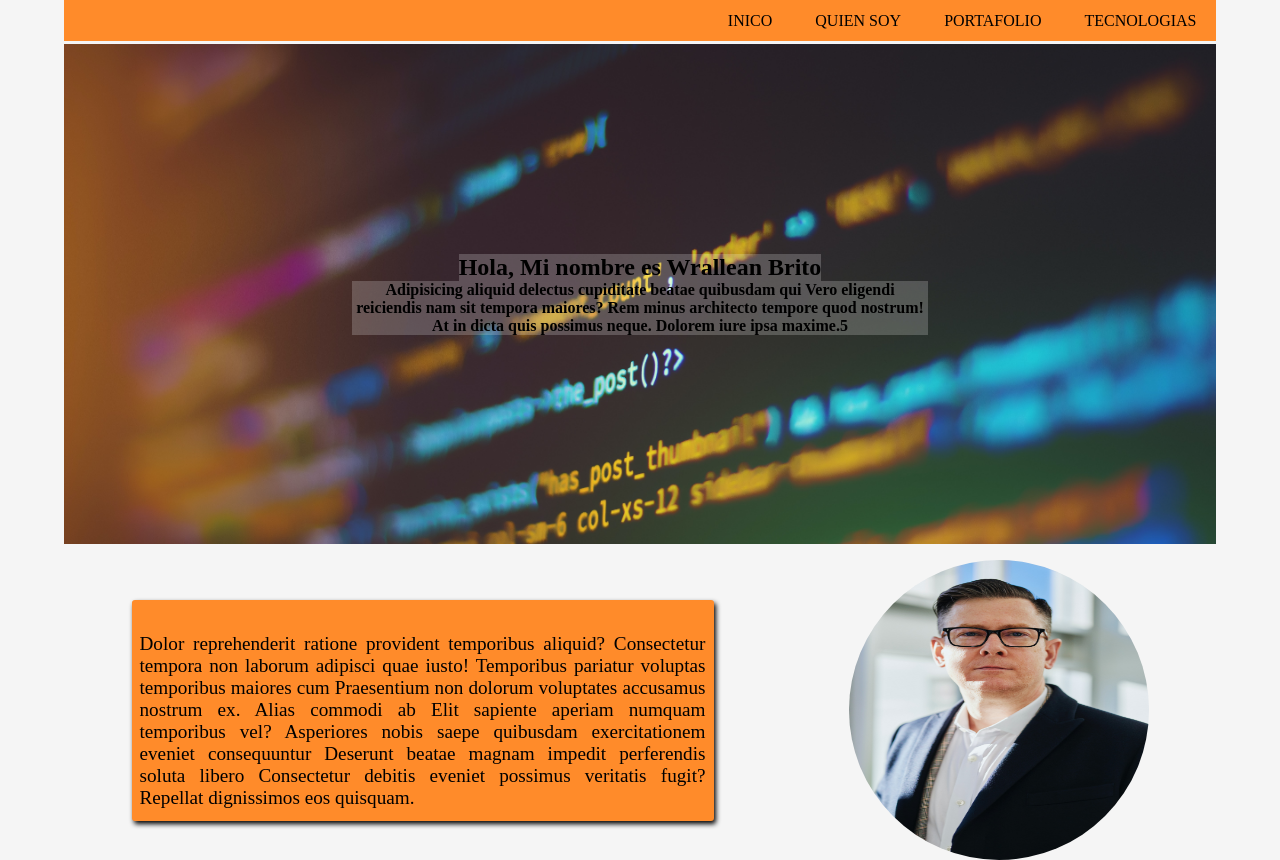
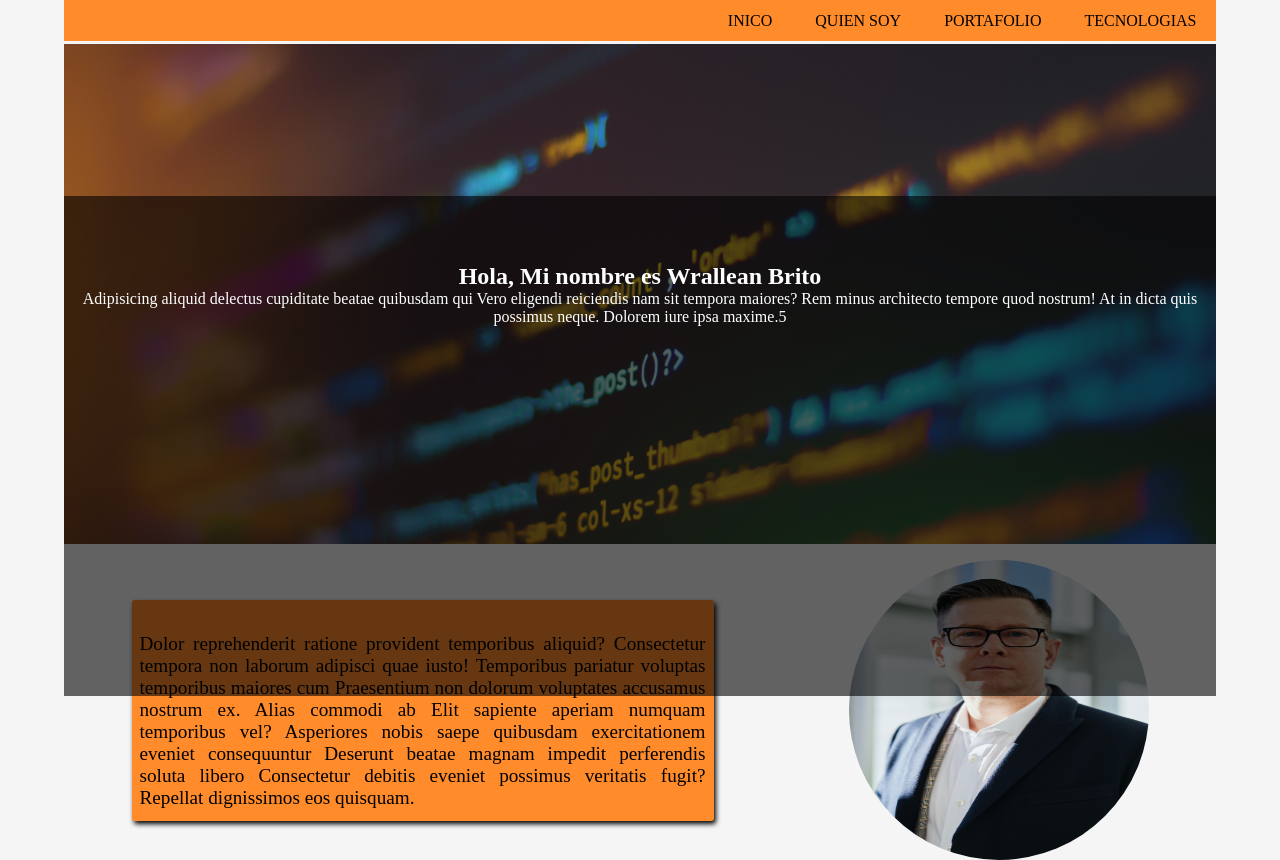
Before and after one commit to WralleanBrito/WralleanBrito.github.io, a plain HTML site: page index.html in a window 1280 px wide. Drawn offline with Linux system fonts and the light colour scheme.

Commit message:
Se agrego capa sobre la imagen de fondo del banner

```diff
--- a/css/main.css
+++ b/css/main.css
@@ -56,14 +56,21 @@
   margin-bottom: 1em;
 }
 
+.bg-banner::before {
+  content: '';
+  position:absolute;
+  bottom: 13.01%;
+  width: 90%;
+  height: 500px;
+  margin: auto;
+  background-color: rgba(0, 0, 0, 0.6);
+}
+
 .bg-banner h2,
 .bg-banner p {
-  background-color: rgba(255, 255, 255, 0.2);
-}
-
-.bg-banner p {
-  width: 50%;
-  font-weight: bold;
+  background-color: rgba(0, 0, 0, 0);
+  color: rgb(255, 255, 255);
+  z-index: 1;
 }
 
 
--- a/index.html
+++ b/index.html
@@ -2,7 +2,7 @@
 <html lang="es">
 <head>
   <meta charset="UTF-8">
-  <title>WralleanDW</title>
+  <title>WralleanDW | Portafolio Wrallean Brito</title>
   <link rel="stylesheet" href="css/main.css">
 </head>
 <body>
```
